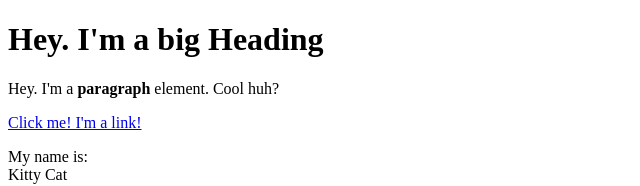
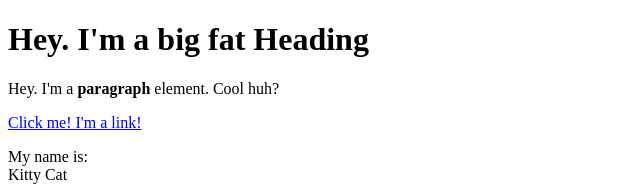
Before and after one commit to RealSlimSangwa/cartoon-hero, a plain HTML site: page test.html in a window 1280 px wide. Shown: the top 186 px of the page, without its empty margins (0-640 px from the left). Drawn offline with Linux system fonts and the light colour scheme.

Commit message:
Added fat

```diff
--- a/test.html
+++ b/test.html
@@ -4,7 +4,7 @@
 	<title>Test page</title>
 </head>
 <body>
-	<h1> Hey. I'm a big Heading</h1>
+	<h1> Hey. I'm a big fat Heading</h1>
 	<p>Hey. I'm a <b>paragraph</b> element. Cool huh?</p>
 	<a href="http://google.com" target="_blank" title="Let's go to Google">Click me! I'm a link!</a>
 	<p>My name is:<br>
```
